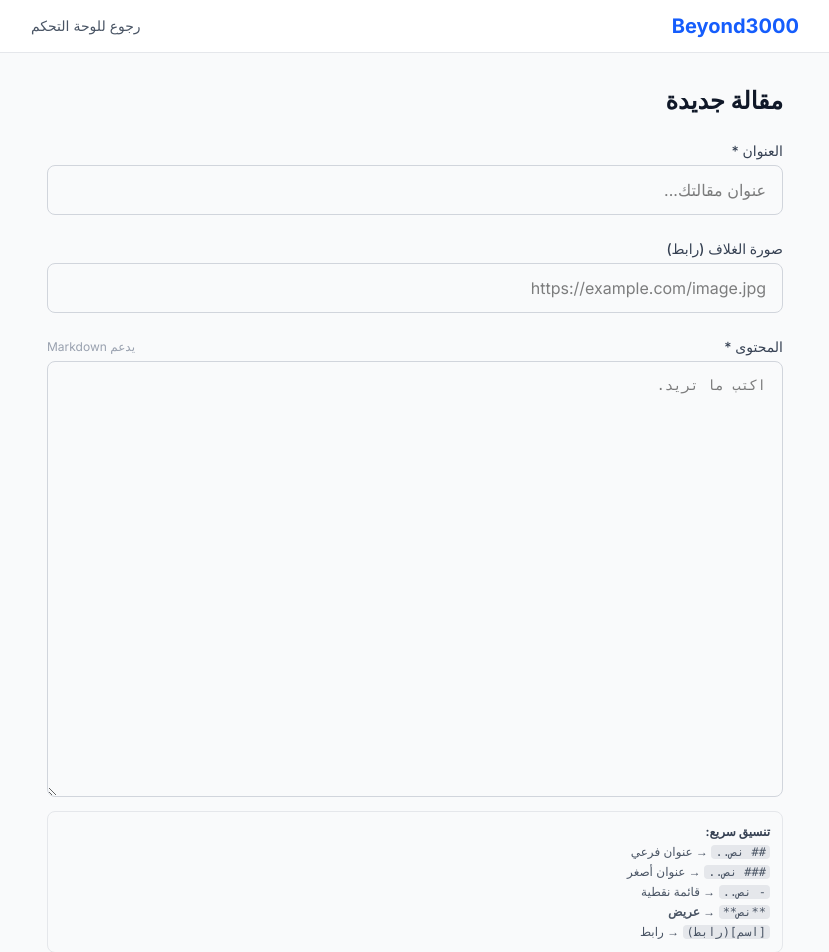
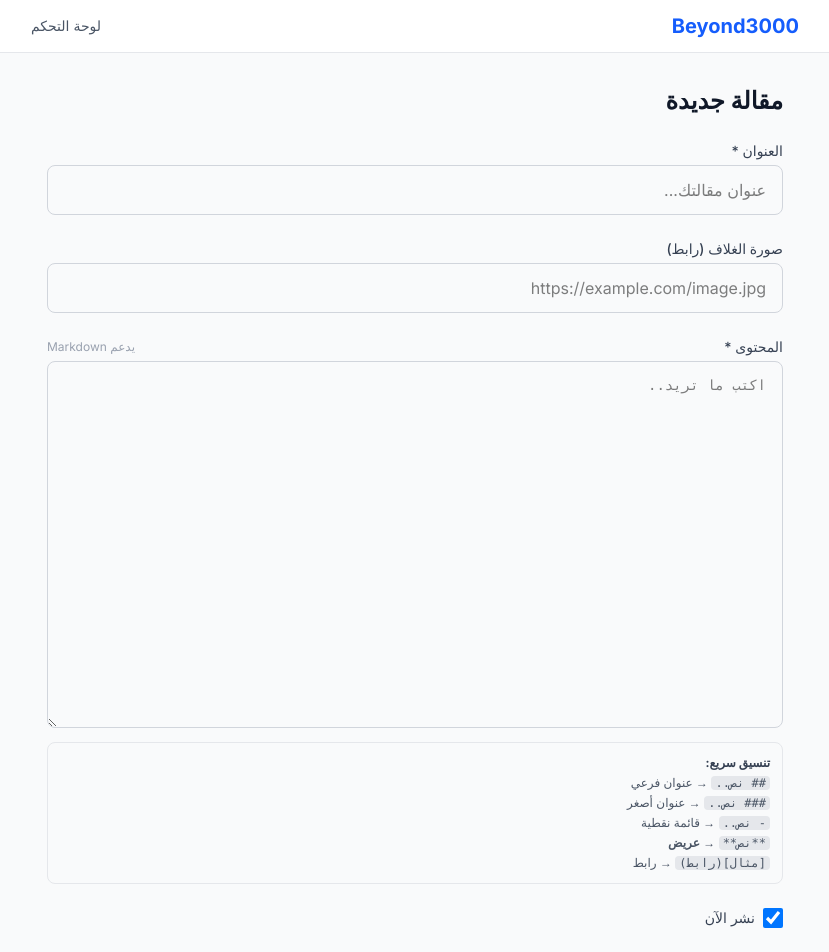
Before and after one commit to Abdomghrbi/Beyond3000, a Next.js app: page /dashboard/new in a window 1280 px wide. Shown: the top 952 px of the page, without its empty margins (225-1054 px from the left). Built offline with nearby package versions, Linux system fonts and the light colour scheme.

Commit message:
Update text and heading in page.tsx

```diff
--- a/app/dashboard/new/page.tsx
+++ b/app/dashboard/new/page.tsx
@@ -26,13 +26,13 @@ export default function NewArticlePage() {
             Beyond3000
           </Link>
           <Link href="/dashboard" className="text-sm text-gray-600 hover:text-gray-900">
-            رجوع للوحة التحكم
+            لوحة التحكم
           </Link>
         </div>
       </nav>
 
       <main className="max-w-3xl mx-auto px-4 py-8">
-        <h1 className="text-2xl font-bold text-gray-900 mb-6">مقالة جديدة</h1>
+        <h2 className="text-2xl font-bold text-gray-900 mb-6">مقالة جديدة</h2>
 
         <form action={handleSubmit} className="space-y-6">
           {error && (
@@ -76,9 +76,9 @@ export default function NewArticlePage() {
             <textarea
               name="content"
               required
-              rows={18}
+              rows={15}
               className="w-full px-4 py-3 border border-gray-300 rounded-lg focus:ring-2 focus:ring-blue-500 outline-none resize-y font-mono text-sm leading-relaxed"
-              placeholder={`اكتب ما تريد.`}
+              placeholder={`اكتب ما تريد..`}
             />
             <div className="mt-2 bg-gray-50 border border-gray-200 rounded-lg p-3 text-xs text-gray-600 space-y-1">
               <p className="font-bold text-gray-700 mb-1">تنسيق سريع:</p>
@@ -86,7 +86,7 @@ export default function NewArticlePage() {
               <p><code className="bg-gray-200 px-1 rounded">### نص..</code> → عنوان أصغر</p>
               <p><code className="bg-gray-200 px-1 rounded">- نص..</code> → قائمة نقطية</p>
               <p><code className="bg-gray-200 px-1 rounded">**نص**</code> → <strong>عريض</strong></p>
-              <p><code className="bg-gray-200 px-1 rounded">[اسم](رابط)</code> → رابط</p>
+              <p><code className="bg-gray-200 px-1 rounded">[مثال](رابط)</code> → رابط</p>
 
             </div>
           </div>
```
